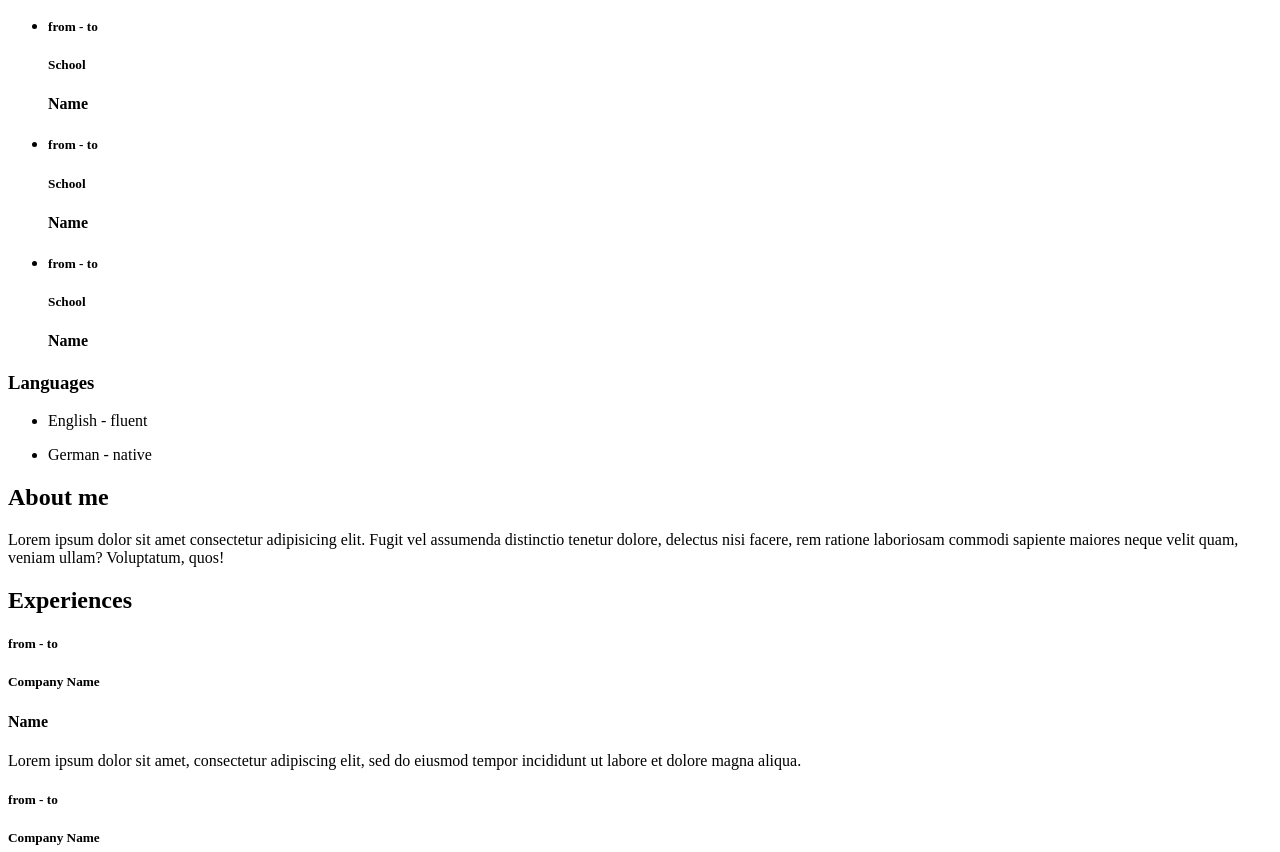
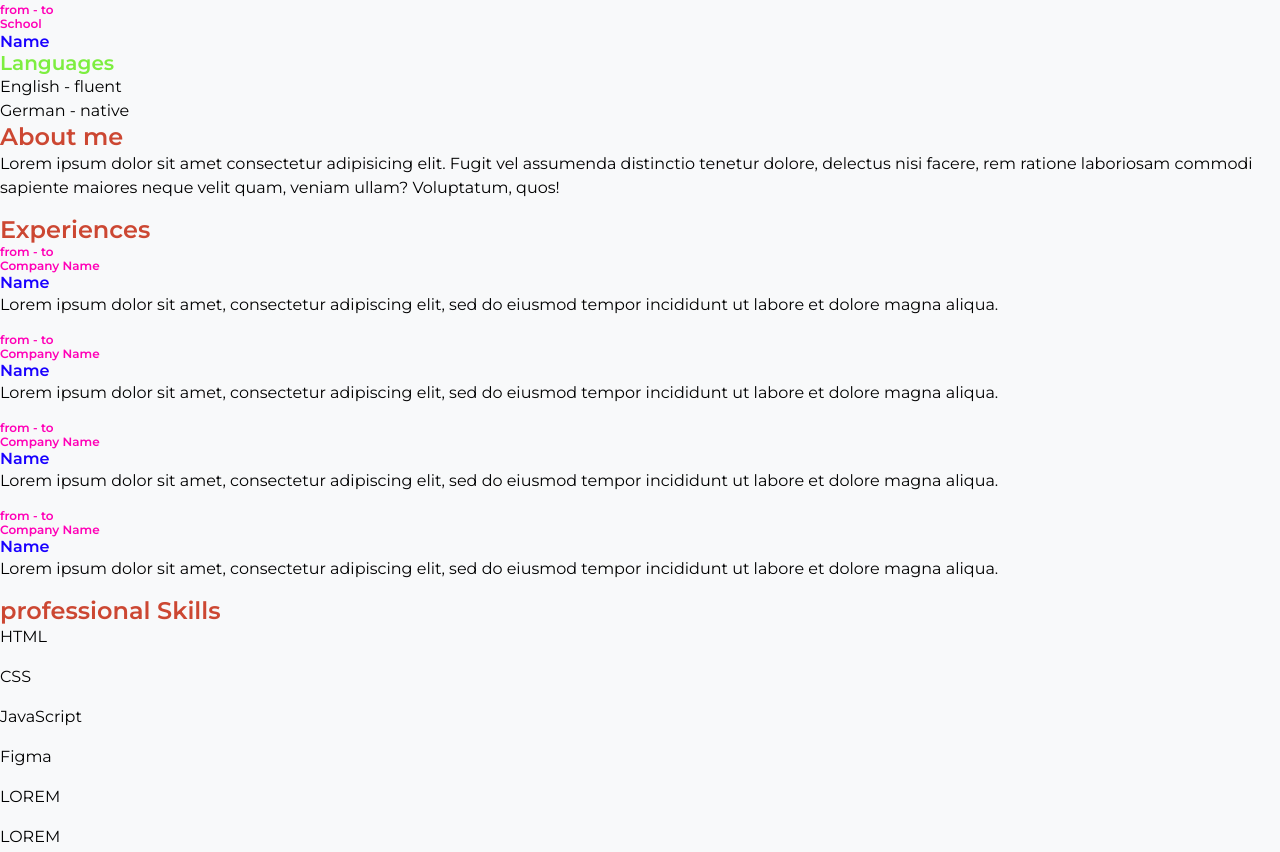
Before and after one commit to BeaCoden/BeaCoden.github.io, a plain HTML site: page index.html in a window 1280 px wide. Shown: the part 771-1623 px from the top of the page. Drawn offline with nearby package versions, Linux system fonts and the light colour scheme.

Commit message:
style #6 corrected html elements & added css :root

```diff
--- a/index.html
+++ b/index.html
@@ -20,9 +20,9 @@
 
 <body>
   <container class="cvContainer">
+
     <!-- === LEFT SIDE === -->
     <div class="leftSide">
-
       <!-- PROFIL IMG & NAME -->
       <section class="imgAndName">
         <div class="imgBox">
@@ -31,10 +31,8 @@
         <br>
         <h1>Bea Pitzschke<br><span>Junior Frontend Developer</span></h1>
       </section>
-
       <!-- CONTACT -->
-      <!-- renamed class name contactInfo in to sectionBox -->
-      <section class="contactInfo contact">
+      <section class="sectionBoxOne contact">
         <h3 class="title">Contact</h3>
         <ul>
           <li>
@@ -63,9 +61,8 @@
           </li>
         </ul>
       </section>
-
       <!-- EDUCATION -->
-      <section class="contactInfo education">
+      <section class="sectionBoxOne education">
         <h3 class="title">Education</h3>
         <ul>
           <li>
@@ -90,9 +87,8 @@
           </li>
         </ul>
       </section>
-
       <!-- LANGUAGES -->
-      <div class="contactInfo language">
+      <div class="sectionBoxOne language">
         <h3 class="title">Languages</h3>
         <ul>
           <li class="text">
@@ -109,18 +105,16 @@
 
     <!-- === RIGHT SIDE === -->
     <div class="rightSide">
-      <section>
       <!-- ABOUT -->
-        <div class="about">
+      <section class="sectionBoxTwo about">
         <h2 class="title2">About me</h2>
         <p>Lorem ipsum dolor sit amet consectetur adipisicing elit. Fugit vel assumenda distinctio tenetur dolore,
           delectus nisi facere, rem ratione laboriosam commodi sapiente maiores neque velit quam, veniam ullam?
           Voluptatum, quos!
         </p>
-        </div>
-
+      </section>
       <!-- EXPERIENCES -->
-        <div class="about">
+      <section class="sectionBoxTwo experiences">
         <h2 class="title2">Experiences</h2>
         <div class="box">
           <div class="year_company">
@@ -166,44 +160,43 @@
               dolore magna aliqua.</p>
           </div>
         </div>
-        </div>
-
+      </section>
       <!-- SKILLS -->
-        <div class="about skills">
+      <section class="sectionBoxTwo skills">
         <!-- professional -->
         <h2 class="title2">professional Skills</h2>
         <div class="box">
-            <h4>HTML</h4>
+          <p>HTML</p>
           <div>
             <!-- add animated progress bar or circle -->
           </div>
         </div>
         <div class="box">
-            <h4>CSS</h4>
+          <p>CSS</p>
           <div>
             <!-- add animated progress bar or circle -->
           </div>
         </div>
         <div class="box">
-            <h4>JavaScript</h4>
+          <p>JavaScript</p>
           <div>
             <!-- add animated progress bar or circle -->
           </div>
         </div>
         <div class="box">
-            <h4>Figma</h4>
+          <p>Figma</p>
           <div>
             <!-- add animated progress bar or circle -->
           </div>
         </div>
         <div class="box">
-            <h4>LOREM</h4>
+          <p>LOREM</p>
           <div>
             <!-- add animated progress bar or circle -->
           </div>
         </div>
         <div class="box">
-            <h4>LOREM</h4>
+          <p>LOREM</p>
           <div>
             <!-- add animated progress bar or circle -->
           </div>
@@ -221,10 +214,9 @@
             <li>lorem</li>
           </ul>
         </div>
-        </div>
-
+      </section>
       <!-- INTERESTS -->
-        <div class="about interest">
+      <section class="sectionBoxTwo interest">
         <h2 class="title2">Interests</h2>
         <ul>
           <li>Coding</li>
@@ -232,7 +224,6 @@
           <li>Cooking</li>
           <li>to go for a walk</li>
         </ul>
-        </div>
       </section>
     </div>
 </body>
--- a/style.css
+++ b/style.css
@@ -0,0 +1,96 @@
+/* === GLOBAL === */
+*,
+*:before,
+*:after {
+  box-sizing: border-box;
+  margin: 0;
+  padding: 0;
+}
+
+:root {
+  --heading-h1-color: orange;
+  --heading-h2-color: #cc4732;
+  --heading-h3-color: #7dee40;
+  --heading-h4-color: #1900ff;
+  --heading-h5-color: #ff00b7;
+  --text-color: black;
+
+  --font-family: 'Montserrat', sans-serif;
+  --font-size-h1: 1.75rem;
+  --font-size-h2: 1.50rem;
+  --font-size-h3: 1.25rem;
+  --font-size-h4: 1rem;
+  --font-size-h5: 0.75rem;
+  --font-size-p: 1rem;
+  --font-weight-light: 200;
+  --font-weight-regular: 400;
+  --font-weight-bold: 600;
+}
+
+body {
+  font-family: var(--font-family);
+  font-size: var(--font-size-body);
+  font-weight: var(--font-weight-regular);
+  line-height: 1.5;
+  color: var(--text-color);
+  background-color: #f8f9fa;
+}
+
+h1,
+h2,
+h3,
+h4,
+h5 {
+  font-family: var(--font-family);
+  font-weight: var(--font-weight-bold);
+  line-height: 1.2;
+}
+
+h1 {
+  font-size: var(--font-size-h1);
+  color: var(--heading-h1-color);
+}
+
+h2 {
+  font-size: var(--font-size-h2);
+  color: var(--heading-h2-color);
+}
+
+h3 {
+  font-size: var(--font-size-h3);
+  color: var(--heading-h3-color);
+}
+
+h4 {
+  font-size: var(--font-size-h4);
+  color: var(--heading-h4-color);
+}
+
+h5 {
+  font-size: var(--font-size-h5);
+  color: var(--heading-h5-color);
+}
+
+p {
+  font-size: var(--font-size-p);
+  margin-bottom: 1rem;
+  color: var(--text-color);
+}
+
+a {
+  text-decoration: none;
+  color: var(--text-color);
+}
+
+a:hover {
+  text-decoration: underline;
+}
+
+img {
+  max-width: 100%;
+  height: auto;
+}
+
+ul {
+  list-style: none;
+}
```
Lines whose indentation alone changed are shown as unchanged.
